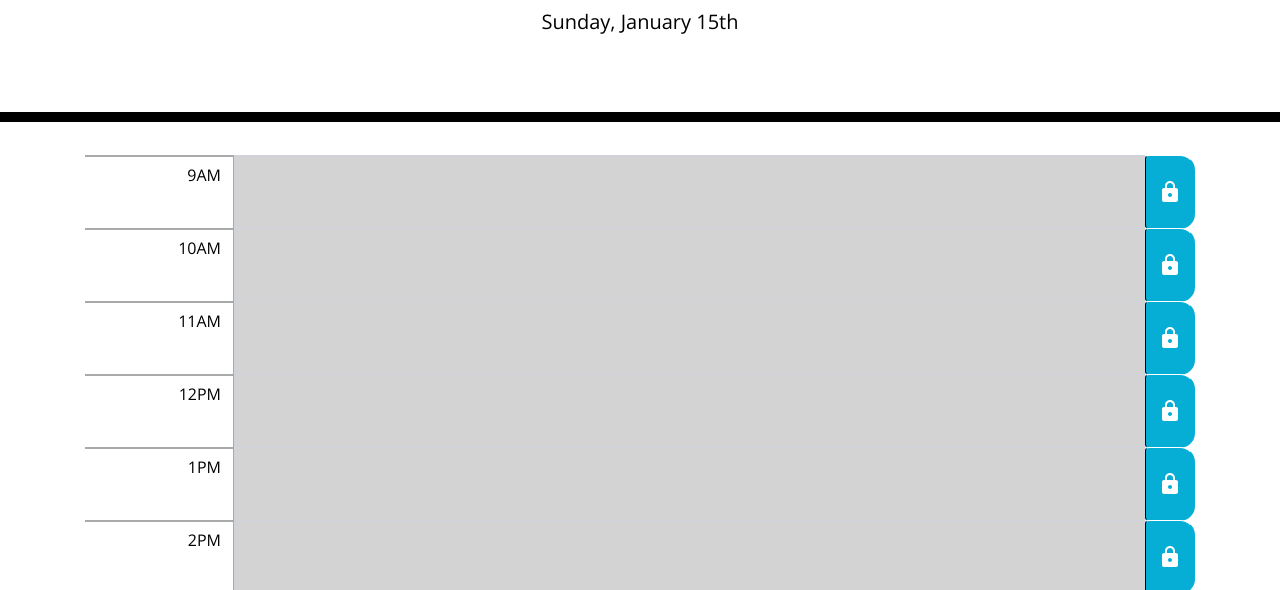
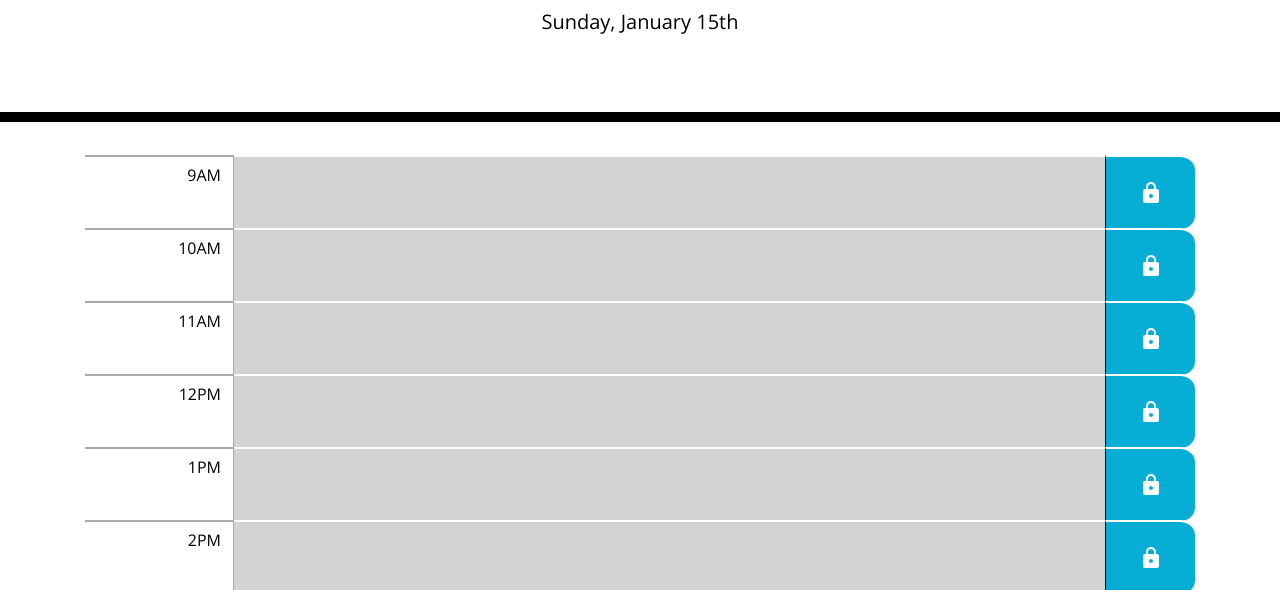
Before and after one commit to Sam010000101/work-day-scheduler, a plain HTML site: page starter/index.html in a window 1280 px wide. Shown: the part 182-772 px from the top of the page. Drawn offline with nearby package versions, Linux system fonts and the light colour scheme.

Commit message:
Added a footer class & added borders to input-group, also removed left & right padding from save button svg

```diff
--- a/starter/style.css
+++ b/starter/style.css
@@ -36,6 +36,7 @@ textarea {
   margin-right: 0;
   margin-left: 0;
   height: 73px;
+  row-gap: 5px;
 }
 
 .hour {
@@ -58,26 +59,35 @@ textarea {
 
 .past {
   background-color: #d3d3d3;
-  color: white;
+  color: black;
 }
 
 .present {
   background-color: #ff6961;
-  color: white;
+  color: black;
 }
 
 .future {
   background-color: #77dd77;
-  color: white;
+  color: black;
+}
+
+.btn {
+  border-radius: 0;
+  border: unset;
 }
 
 .saveBtn {
-  border-left: 1px solid black;
+  width: 8%;
+  padding-right: 0;
+  padding-left: 0;
+
   border-top-right-radius: 15px;
   border-bottom-right-radius: 15px;
   background-color: #06aed5;
   color: white;
-  border-top: 1px solid white;
+  border-top: 2px solid white;
+  border-bottom: 2px solid white;
 }
 
 .saveBtn i:hover {
@@ -89,4 +99,12 @@ textarea {
     /* height: 80px; */
     padding-top: 18px;
     padding-bottom: 54px;
+    /* border-top: 1px solid white;
+    border-bottom: 1px solid white;     */
+    border-top: 2px solid #fff;
+    border-right: 1px solid black;
 }
+
+.footer {
+height: 5vh;
+}
```
